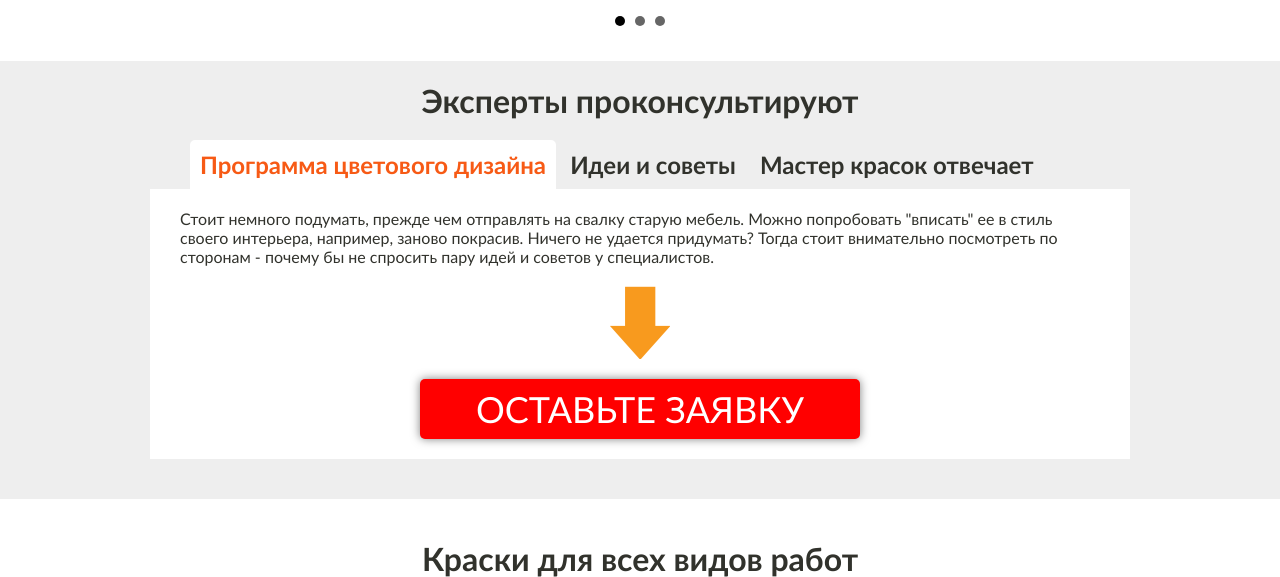
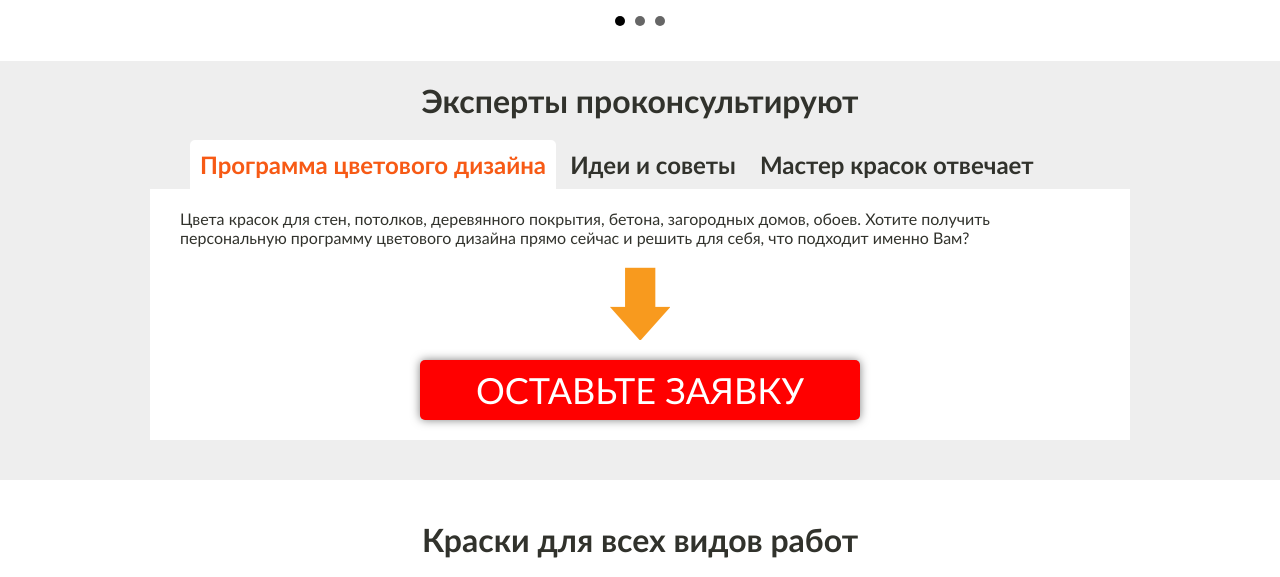
Before and after one commit to GreeZZly/vivacolor, a CodeIgniter app: page / in a window 1280 px wide; the page is wider, and only the part inside the window is pictured. Shown: the part 855-1432 px from the top of that part. Run offline with CodeIgniter, Linux system fonts and the light colour scheme; some libraries are stand-ins or nearby versions.

Commit message:
cfsavfas

```diff
--- a/application/views/main/consult.php
+++ b/application/views/main/consult.php
@@ -8,9 +8,9 @@
 		</div>
 		<div id="consult_content_info">
 			<div id="consult_content_info_rel">
-				<div class="consult_change" itid="1">Стоит немного подумать, прежде чем отправлять на свалку старую мебель. Можно попробовать "вписать" ее в стиль своего интерьера, например, заново покрасив. Ничего не удается придумать? Тогда стоит внимательно посмотреть по сторонам - почему бы не спросить пару идей и советов у специалистов.</div>
-				<div class="consult_change" itid="2" style="display:none;">Lorem ipsum dolor sit amet, consectetur adipisicing elit, sed do eiusmod tempor incididunt ut labore et dolore magna aliqua. Ut enim ad minim veniam, quis nostrud exercitation ullamco laboris nisi ut aliquip ex ea commodo consequat. Duis aute irure dolor in reprehenderit in voluptate velit esse cillum dolore eu fugiat nulla pariatur. Excepteur sint occaecat cupidatat non proident, sunt in culpa qui officia deserunt mollit anim id est laborum.</div>
-				<div class="consult_change" itid="3" style="display:none;">But I must explain to you how all this mistaken idea of denouncing pleasure and praising pain was born and I will give you a complete account of the system, and expound the actual teachings of the great explorer of the truth, the master-builder of human happiness. No one rejects, dislikes, or avoids pleasure itself, because it is pleasure, but because those who do not know how to pursue pleasure rationally encounter consequences that are extremely painful.</div>
+				<div class="consult_change" itid="1">Цвета красок для стен, потолков, деревянного покрытия, бетона, загородных домов, обоев. Хотите получить персональную программу цветового дизайна прямо сейчас и решить для себя, что подходит именно Вам?</div>
+				<div class="consult_change" itid="2" style="display:none;">Стоит немного подумать, прежде чем отправлять на свалку старую мебель. Можно попробовать "вписать" ее в стиль своего интерьера, например, заново покрасив. Ничего не удается придумать? Тогда стоит внимательно посмотреть по сторонам - почему бы не спросить пару идей и советов у специалистов.</div>
+				<div class="consult_change" itid="3" style="display:none;">Для того, чтобы правильно выбрать краску, всегда требуется профессиональный совет. Какую краску выбрать для потолка? А какую для стен? и др. Как ответить на все вопросы? Здесь может помочь только профессионал.</div>
 			</div>
 			<div class="icon_con_arrow"></div>
 			<div class="consult_button"><a href="/main/form_php">ОСТАВЬТЕ ЗАЯВКУ</a></div>
```
